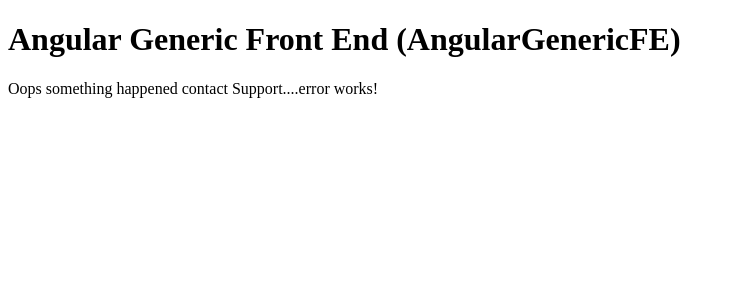
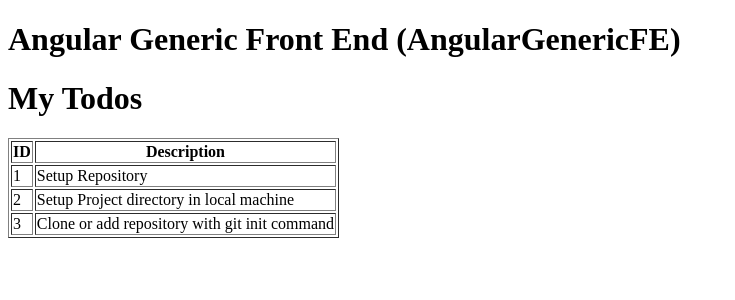
Before and after one commit to mtmonir/angulargenericfe, an Angular app: page /todos in a window 1280 px wide. Shown: the top 300 px of the page, without its empty margins (0-735 px from the left). Built offline with nearby package versions, Linux system fonts and the light colour scheme.

Commit message:
todos component added

```diff
--- a/src/app/app-routing.module.ts
+++ b/src/app/app-routing.module.ts
@@ -1,6 +1,7 @@
 import { NgModule } from '@angular/core';
 import { RouterModule, Routes } from '@angular/router';
 import { ErrorComponent } from './error/error.component';
+import { ListTodosComponent } from './list-todos/list-todos.component';
 import { LoginComponent } from './login/login.component';
 import { WelcomeComponent } from './welcome/welcome.component';
 
@@ -8,6 +9,7 @@ const routes: Routes = [
   {path: '', component: WelcomeComponent},
   {path: 'welcome', component: WelcomeComponent},
   {path: 'login', component: LoginComponent},
+  {path: 'todos', component: ListTodosComponent},
 
   {path: '**', component: ErrorComponent}
 ];
--- a/src/app/app.module.ts
+++ b/src/app/app.module.ts
@@ -7,13 +7,15 @@ import { WelcomeComponent } from './welcome/welcome.component';
 import { LoginComponent } from './login/login.component';
 import { FormsModule } from '@angular/forms';
 import { ErrorComponent } from './error/error.component';
+import { ListTodosComponent } from './list-todos/list-todos.component';
 
 @NgModule({
   declarations: [
     AppComponent,
     WelcomeComponent,
     LoginComponent,
-    ErrorComponent
+    ErrorComponent,
+    ListTodosComponent
   ],
   imports: [
     BrowserModule,
--- /dev/null
+++ b/src/app/list-todos/list-todos.component.html
@@ -0,0 +1,14 @@
+<h1>My Todos</h1>
+
+<table class="table table-bordered" border="1">
+  <thead>
+    <th>ID</th>
+    <th>Description</th>
+  </thead>
+  <tbody>
+    <tr *ngFor="let todo of todos">
+      <td>{{todo.id}}</td>
+      <td>{{todo.description}}</td>
+    </tr>
+  </tbody>
+</table>
--- /dev/null
+++ b/src/app/list-todos/list-todos.component.ts
@@ -0,0 +1,21 @@
+import { Component, OnInit } from '@angular/core';
+
+@Component({
+  selector: 'app-list-todos',
+  templateUrl: './list-todos.component.html',
+  styleUrls: ['./list-todos.component.css']
+})
+export class ListTodosComponent implements OnInit {
+
+  todos = [
+    {id:1, description: "Setup Repository"},
+    {id:2, description: "Setup Project directory in local machine"},
+    {id:3, description: "Clone or add repository with git init command"},
+
+  ];
+  constructor() { }
+
+  ngOnInit(): void {
+  }
+
+}
```
Also changed, not shown: src/app/list-todos/list-todos.component.css (added), 1 other file (tests, documents, lock files or other folders).
